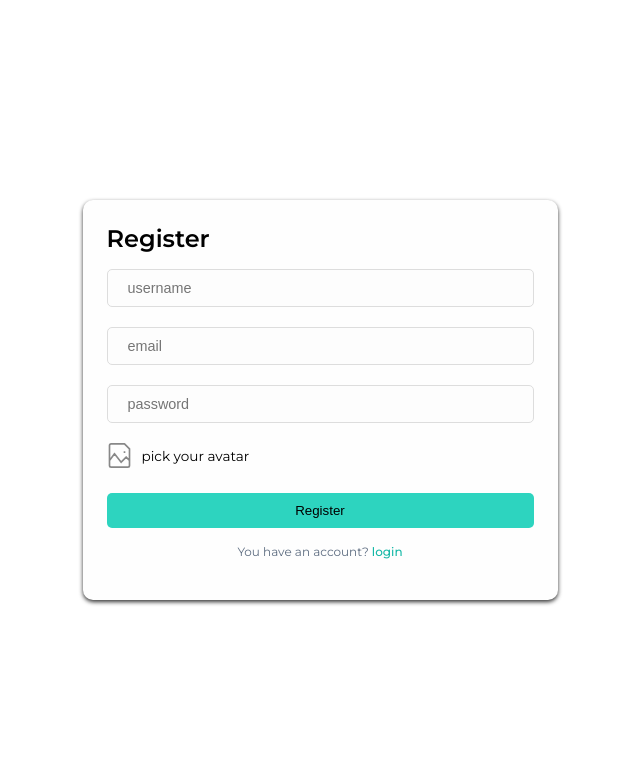
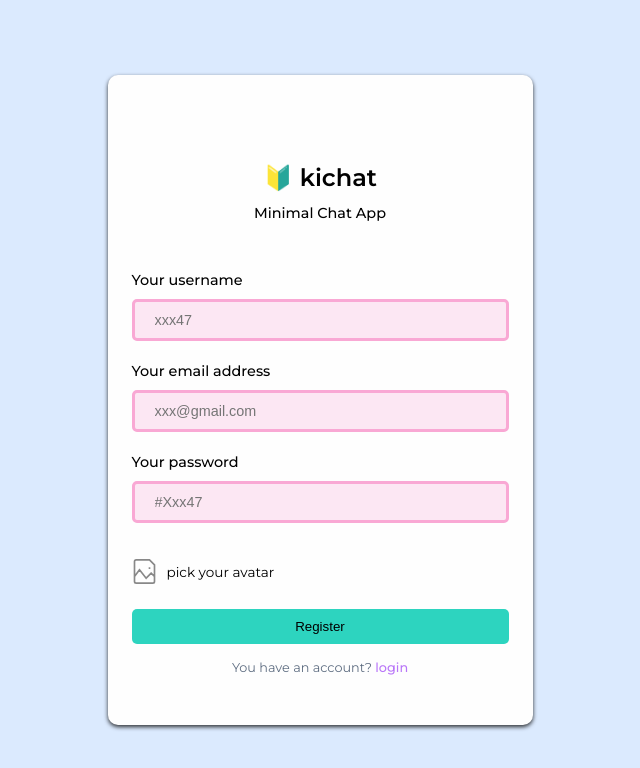
Before and after one commit to kyy47/chat-app, a React (Vite) app: page /register in a window 1280 px wide. Shown: the top 768 px of the page, without its empty margins (320-960 px from the left). Built offline with nearby package versions, Linux system fonts and the light colour scheme; no server answers.

Commit message:
change ui login register

```diff
--- a/src/components/TopBarChat/TopBarChat.jsx
+++ b/src/components/TopBarChat/TopBarChat.jsx
@@ -3,16 +3,20 @@ import "./top-bar-chat.css";
 import { ChatContext } from "../../context/ChatContext";
 import { Link } from "react-router-dom";
 import chevronLeft from "../../assets/icons/chevron-left.svg";
+import { IsMobileContext } from "../../context/IsMobileContext";
 const TopBarChat = () => {
+  const { isMobile } = useContext(IsMobileContext);
   const {
     data: { user },
   } = useContext(ChatContext);
 
   return (
     <div className="top-bar-chat">
-      <Link to="/" className="back">
-        <img src={chevronLeft} alt="sasas" className="back-icon" />
-      </Link>
+      {isMobile && (
+        <Link to="/" className="back">
+          <img src={chevronLeft} alt="sasas" className="back-icon" />
+        </Link>
+      )}
       <img src={user?.avatar} alt="image user" className="img-user" />
       <span className="username-user">{user?.username}</span>
     </div>
--- a/src/index.css
+++ b/src/index.css
@@ -14,12 +14,15 @@ body {
   --color-white: #fefefe;
   --color-gray: #5d6c80;
   --btn-primary: #2dd4bf;
+  --btn-secondary: #8b5cf6;
   --color-green: #14b8a6;
+  --color-purple: #a855f7;
 }
 body {
   font-family: Montserrat, system-ui, -apple-system, BlinkMacSystemFont,
     "Segoe UI", Roboto, Oxygen, Ubuntu, Cantarell, "Open Sans", "Helvetica Neue",
     sans-serif;
+  background-color: #dbeafe;
 }
 .container {
   width: 100%;
@@ -30,7 +33,7 @@ body {
 
 @media screen and (min-width: 576px) {
   .container {
-    width: 80%;
+    width: 100%;
   }
 }
 @media screen and (min-width: 845px) {
--- a/src/pages/Login/Login.jsx
+++ b/src/pages/Login/Login.jsx
@@ -4,6 +4,7 @@ import { signInWithEmailAndPassword } from "firebase/auth";
 import { auth } from "../../firebase/firebase";
 import { AuthContext } from "../../context/AuthContext";
 import { useNavigate } from "react-router-dom";
+import { Input } from "../../utils";
 const Login = () => {
   const { currentUser } = useContext(AuthContext);
   const [email, setEmail] = useState("");
@@ -25,24 +26,31 @@ const Login = () => {
   return (
     <div className="container">
       <div className="login">
-        <h3 className="title-login">Login</h3>
+        <div className="title-login">
+          <h3>🔰 kichat</h3>
+          <p>Minimal Chat App</p>
+        </div>
         <form onSubmit={handleLogin} className="form-login">
-          <input
-            className="input-form"
+          <div className="input-form">
+            <label htmlFor="email">Your email address</label>
+            <Input
+              name="email"
+              placeholder="xxx@gmail.com"
               type="email"
-            placeholder="email"
-            required
               value={email}
-            onChange={({ target }) => setEmail(target.value)}
+              setValue={setEmail}
             />
-          <input
-            className="input-form"
+          </div>
+          <div className="input-form">
+            <label htmlFor="password">Your password</label>
+            <Input
+              name="password"
+              placeholder="#Xxx47"
               type="password"
-            placeholder="password"
-            required
               value={password}
-            onChange={({ target }) => setPassword(target.value)}
+              setValue={setPassword}
             />
+          </div>
           {error ? <Error message={error} /> : null}
           <button type="submit" className="btn-login">
             login
--- a/src/pages/Login/login.css
+++ b/src/pages/Login/login.css
@@ -1,53 +1,45 @@
 .login {
   width: 100%;
-  min-height: 400px;
+  max-width: 425px;
+  min-height: 650px;
   display: flex;
   flex-direction: column;
   background: var(--color-white);
   border-radius: 10px;
   box-shadow: 0 2px 4px rgba(0, 0, 0, 0.8);
   padding: 24px;
-  max-width: 475px;
 }
 
-.login .title-login {
+.login .title-login h3 {
+  margin-top: 4rem;
   font-size: 1.5rem;
   font-weight: 600;
+  text-align: center;
+}
+.login .title-login p {
+  margin-top: 12px;
+  font-size: 0.9rem;
+  font-weight: 500;
+  text-align: center;
 }
 
 .login .form-login {
-  margin-top: 1rem;
+  margin-top: 4rem;
   display: flex;
   flex-direction: column;
   gap: 20px;
 }
 
-.login .form-login .input-form {
-  padding: 10px 20px;
+.login .form-login .input-form label {
+  font-weight: 500;
   font-size: 0.9rem;
-  border-radius: 5px;
-  border: 1px solid #ddd;
-  background-color: #fdfdfd;
-}
-
-.login .form-login #file-input {
-  display: none;
-}
-.login .form-login .label-file-input {
-  cursor: pointer;
-  display: flex;
-  align-items: center;
-  gap: 10px;
-}
-.login .form-login .info-file {
-  font-size: 0.85rem;
 }
 
 .login .form-login .btn-login {
   padding: 7px 20px;
   border-radius: 5px;
   cursor: pointer;
-  background-color: var(--btn-primary);
+  background-color: var(--btn-secondary);
   font-size: 1.1rem;
 }
 
@@ -58,14 +50,15 @@
 
 .login .to-register {
   margin-top: 1rem;
-  font-size: 0.75em;
+  font-size: 0.8em;
   text-align: center;
   color: var(--color-gray);
 }
 .login .to-register a {
   font-weight: 500;
-  color: var(--color-green);
+  color: var(--color-purple);
+  opacity: 0.8;
 }
 .login .to-register a:hover {
-  opacity: 0.8;
+  opacity: 1;
 }
--- a/src/pages/Register/Register.jsx
+++ b/src/pages/Register/Register.jsx
@@ -8,6 +8,8 @@ import { getDownloadURL, ref, uploadBytesResumable } from "firebase/storage";
 import { useNavigate } from "react-router-dom";
 import { AuthContext } from "../../context/AuthContext";
 import { Error } from "../../components";
+import Input from "../../utils/Input/Input";
+
 const Register = () => {
   const [username, setUsername] = useState("");
   const [password, setPassword] = useState("");
@@ -62,32 +64,41 @@ const Register = () => {
   return (
     <div className="container">
       <div className="register">
-        <h3 className="title-register">Register</h3>
+        <div className="title-register">
+          <h3>🔰 kichat</h3>
+          <p>Minimal Chat App</p>
+        </div>
         <form onSubmit={handleRegister} className="form-register">
-          <input
-            className="input-form"
+          <div className="input-form">
+            <label htmlFor="username">Your username</label>
+            <Input
+              name="username"
               type="text"
-            placeholder="username"
-            required
+              placeholder="xxx47"
               value={username}
-            onChange={({ target }) => setUsername(target.value)}
+              setValue={setUsername}
             />
-          <input
-            className="input-form"
+          </div>
+          <div className="input-form">
+            <label htmlFor="email">Your email address</label>
+            <Input
+              name="email"
               type="email"
-            placeholder="email"
-            required
+              placeholder="xxx@gmail.com"
               value={email}
-            onChange={({ target }) => setEmail(target.value)}
+              setValue={setEmail}
             />
-          <input
-            className="input-form"
+          </div>
+          <div className="input-form">
+            <label htmlFor="password">Your password</label>
+            <Input
+              name="password"
               type="password"
-            placeholder="password"
-            required
+              placeholder="#Xxx47"
               value={password}
-            onChange={({ target }) => setPassword(target.value)}
+              setValue={setPassword}
             />
+          </div>
           <input
             type="file"
             id="file-input"
--- a/src/pages/Register/register.css
+++ b/src/pages/Register/register.css
@@ -1,39 +1,45 @@
 .register {
   width: 100%;
-  min-height: 400px;
+  max-width: 425px;
+  min-height: 650px;
   display: flex;
   flex-direction: column;
   background: var(--color-white);
   border-radius: 10px;
   box-shadow: 0 2px 4px rgba(0, 0, 0, 0.8);
   padding: 24px;
-  max-width: 475px;
 }
 
-.register .title-register {
+.register .title-register h3 {
+  margin-top: 4rem;
   font-size: 1.5rem;
   font-weight: 600;
+  text-align: center;
+}
+.register .title-register p {
+  margin-top: 12px;
+  font-size: 0.9rem;
+  font-weight: 500;
+  text-align: center;
 }
 
 .register .form-register {
-  margin-top: 1rem;
+  margin-top: 3rem;
   display: flex;
   flex-direction: column;
   gap: 20px;
 }
 
-.register .form-register .input-form {
-  padding: 10px 20px;
+.register .form-register .input-form label {
+  font-weight: 500;
   font-size: 0.9rem;
-  border-radius: 5px;
-  border: 1px solid #ddd;
-  background-color: #fdfdfd;
 }
 
 .register .form-register #file-input {
   display: none;
 }
 .register .form-register .label-file-input {
+  margin-top: 1rem;
   cursor: pointer;
   display: flex;
   align-items: center;
@@ -57,14 +63,15 @@
 }
 .register .to-login {
   margin-top: 1rem;
-  font-size: 0.75em;
+  font-size: 0.8em;
   text-align: center;
   color: var(--color-gray);
 }
 .register .to-login a {
   font-weight: 500;
-  color: var(--color-green);
+  color: var(--color-purple);
+  opacity: 0.8;
 }
 .register .to-login a:hover {
-  opacity: 0.8;
+  opacity: 1;
 }
--- /dev/null
+++ b/src/utils/Input/Input.jsx
@@ -0,0 +1,19 @@
+import "./input.css";
+
+const Input = ({ type, name, placeholder, value, setValue }) => {
+  return (
+    <div className="input">
+      <input
+        id={name}
+        name={name}
+        type={type}
+        placeholder={placeholder}
+        required
+        value={value}
+        onChange={({ target }) => setValue(target.value)}
+      />
+    </div>
+  );
+};
+
+export default Input;
--- /dev/null
+++ b/src/utils/Input/input.css
@@ -0,0 +1,17 @@
+.input input {
+  margin-top: 10px;
+  width: 100%;
+  padding: 10px 20px;
+  font-size: 0.9rem;
+  border-radius: 5px;
+  border: 1px solid #ddd;
+  background-color: #fdfdfd;
+}
+.input input:focus {
+  background-color: #f3f4f6;
+  border: 3px solid #a78bfa;
+}
+.input input:invalid {
+  background-color: #fce7f3;
+  border: 3px solid #f9a8d4;
+}
--- /dev/null
+++ b/src/utils/index.js
@@ -0,0 +1,3 @@
+import Input from "./Input/Input";
+
+export { Input };
```
Lines whose indentation alone changed are shown as unchanged.
